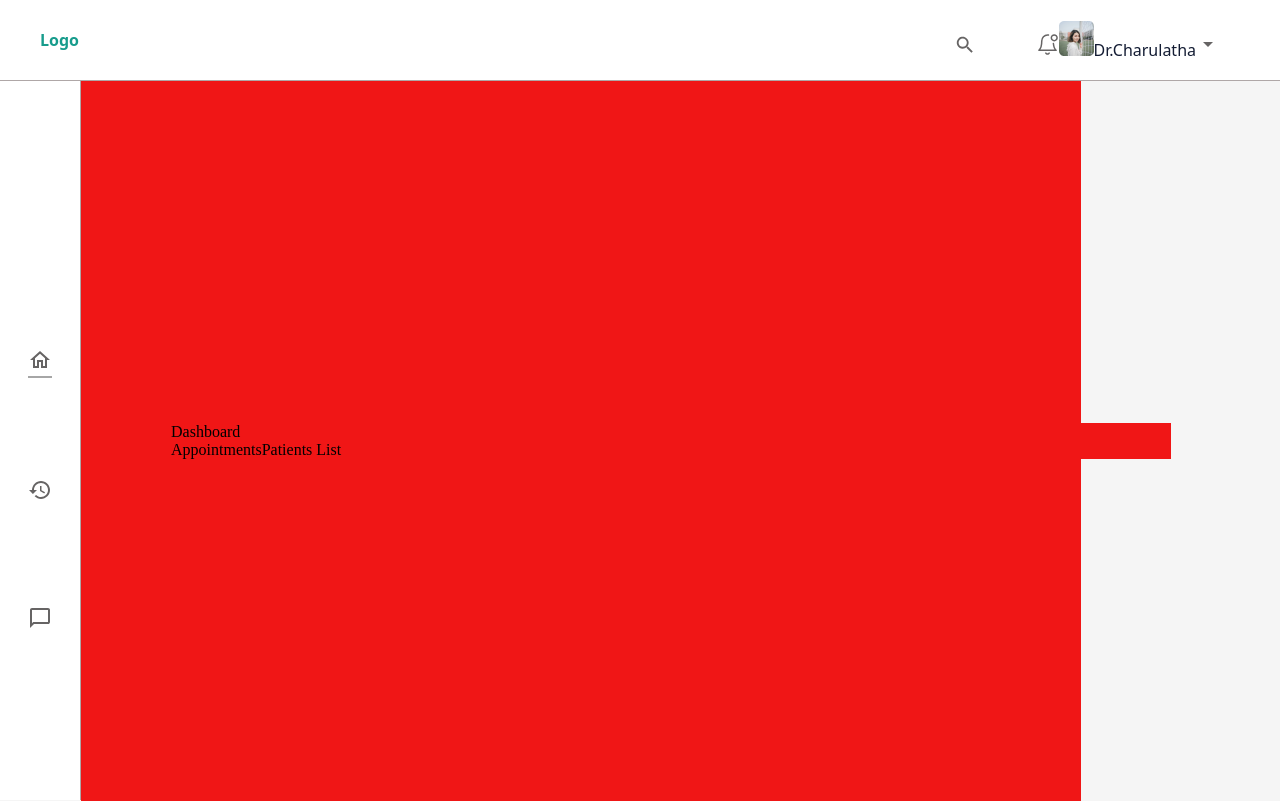
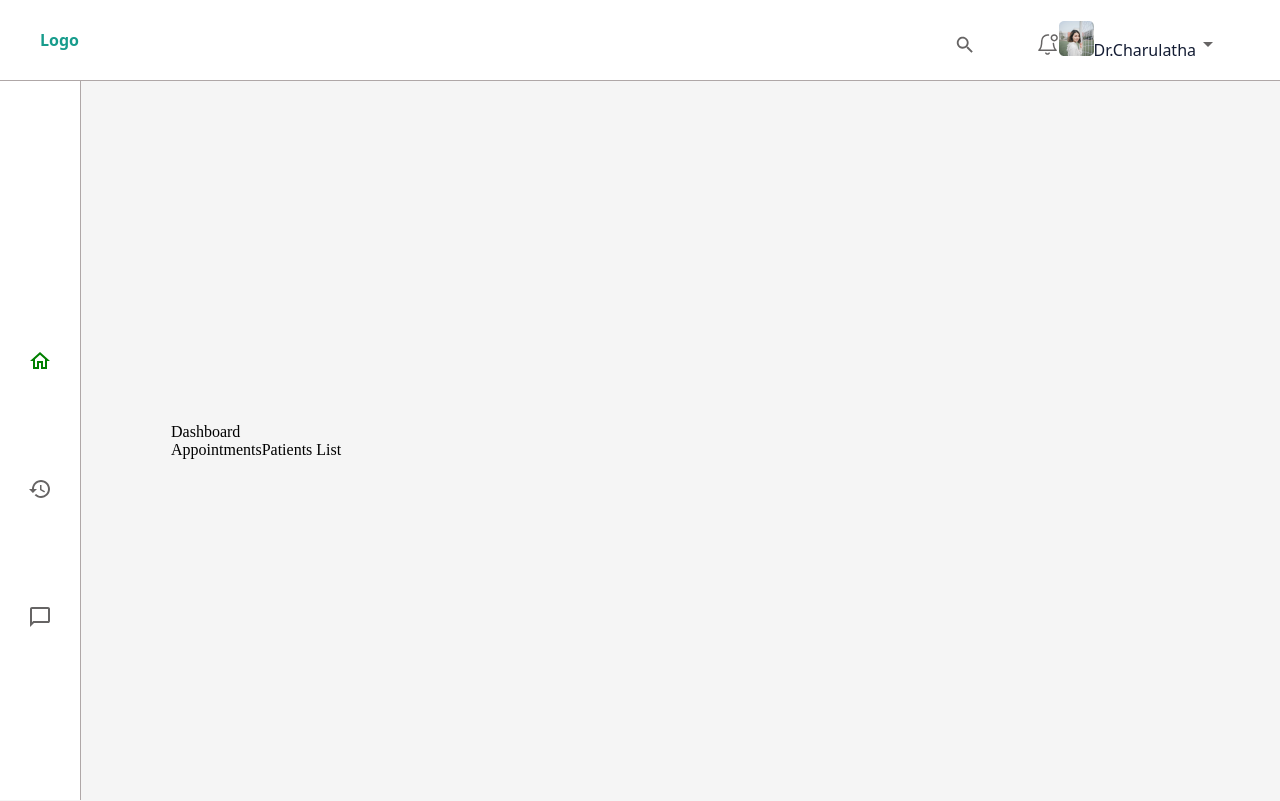
Before and after one commit to sachinabs/atre-helth-tech-in-react, a React (Create React App) app: page / in a window 1280 px wide. Built offline with nearby package versions, Linux system fonts and the light colour scheme.

Commit message:
animation page updated

```diff
--- a/src/components/left-navigation-with-view/LeftNavigationWithView.js
+++ b/src/components/left-navigation-with-view/LeftNavigationWithView.js
@@ -13,25 +13,38 @@ export default function LeftNavigationWithView() {
 
 
 
+
+    const [activator, SetActivator] = useState("home")
+
+    const clickHandler = (location) => {
+        SetActivator(location)
+    }
     return (
         <div className="main-view-container">
             <div className="left-navigation-bar">
                 <ul>
-                    <CustomLink to="/">
-                        <svg width="24" height="24" viewBox="0 0 24 24" fill="none" xmlns="http://www.w3.org/2000/svg">
-                            <path d="M12 5.69L17 10.19V18H15V12H9V18H7V10.19L12 5.69ZM12 3L2 12H5V20H11V14H13V20H19V12H22L12 3Z" fill="#666464" />
-                        </svg>
-                    </CustomLink>
-                    <CustomLink to="/history">
-                        <svg width="24" height="24" viewBox="0 0 24 24" fill="none" xmlns="http://www.w3.org/2000/svg">
-                            <path d="M13 3C10.6131 3 8.32387 3.94821 6.63604 5.63604C4.94821 7.32387 4 9.61305 4 12H1L4.89 15.89L4.96 16.03L9 12H6C6 8.13 9.13 5 13 5C16.87 5 20 8.13 20 12C20 15.87 16.87 19 13 19C11.07 19 9.32 18.21 8.06 16.94L6.64 18.36C7.47341 19.198 8.46449 19.8627 9.55606 20.3158C10.6476 20.769 11.8181 21.0015 13 21C15.3869 21 17.6761 20.0518 19.364 18.364C21.0518 16.6761 22 14.3869 22 12C22 9.61305 21.0518 7.32387 19.364 5.63604C17.6761 3.94821 15.3869 3 13 3ZM12 8V13L16.25 15.52L17.02 14.24L13.5 12.15V8H12Z" fill="#666464" />
-                        </svg>
-                    </CustomLink>
-                    <CustomLink to="/chat">
-                        <svg width="24" height="24" viewBox="0 0 24 24" fill="none" xmlns="http://www.w3.org/2000/svg">
-                            <path d="M2 22V4C2 3.45 2.196 2.979 2.588 2.587C2.97933 2.19567 3.45 2 4 2H20C20.55 2 21.021 2.19567 21.413 2.587C21.8043 2.979 22 3.45 22 4V16C22 16.55 21.8043 17.021 21.413 17.413C21.021 17.8043 20.55 18 20 18H6L2 22ZM4 17.175L5.175 16H20V4H4V17.175ZM4 4V17.175V4Z" fill="#666464" />
-                        </svg>
-                    </CustomLink>
+                    <li>
+                        <Link to="/" onClick={() => clickHandler("home")}>
+                            <svg className={activator === "home" ? " animate__animated animate__bounceIn" : ""} width="24" height="24" viewBox="0 0 24 24" fill="none" xmlns="http://www.w3.org/2000/svg">
+                                <path d="M12 5.69L17 10.19V18H15V12H9V18H7V10.19L12 5.69ZM12 3L2 12H5V20H11V14H13V20H19V12H22L12 3Z" fill={activator === "home" ? "green" : "#666464"} />
+                            </svg>
+                        </Link>
+                    </li>
+                    <li>
+                        <Link to="/history" onClick={() => clickHandler("history")}>
+                            <svg className={activator === "history" ? " animate__animated animate__bounceIn" : ""} width="24" height="24" viewBox="0 0 24 24" fill="none" xmlns="http://www.w3.org/2000/svg">
+                                <path d="M13 3C10.6131 3 8.32387 3.94821 6.63604 5.63604C4.94821 7.32387 4 9.61305 4 12H1L4.89 15.89L4.96 16.03L9 12H6C6 8.13 9.13 5 13 5C16.87 5 20 8.13 20 12C20 15.87 16.87 19 13 19C11.07 19 9.32 18.21 8.06 16.94L6.64 18.36C7.47341 19.198 8.46449 19.8627 9.55606 20.3158C10.6476 20.769 11.8181 21.0015 13 21C15.3869 21 17.6761 20.0518 19.364 18.364C21.0518 16.6761 22 14.3869 22 12C22 9.61305 21.0518 7.32387 19.364 5.63604C17.6761 3.94821 15.3869 3 13 3ZM12 8V13L16.25 15.52L17.02 14.24L13.5 12.15V8H12Z"
+                                    fill={activator === "history" ? "green" : "#666464"} />
+                            </svg>
+                        </Link>
+                    </li>
+                    <li>
+                        <Link to="/chat" onClick={() => clickHandler("chat")}>
+                            <svg width="24" height="24" viewBox="0 0 24 24" fill="none" xmlns="http://www.w3.org/2000/svg">
+                                <path d="M2 22V4C2 3.45 2.196 2.979 2.588 2.587C2.97933 2.19567 3.45 2 4 2H20C20.55 2 21.021 2.19567 21.413 2.587C21.8043 2.979 22 3.45 22 4V16C22 16.55 21.8043 17.021 21.413 17.413C21.021 17.8043 20.55 18 20 18H6L2 22ZM4 17.175L5.175 16H20V4H4V17.175ZM4 4V17.175V4Z" fill={activator === "chat" ? "green" : "#666464"} />
+                            </svg>
+                        </Link>
+                    </li>
                 </ul>
             </div>
             <div className="view">
@@ -44,18 +57,3 @@ export default function LeftNavigationWithView() {
         </div>
     )
 }
-
-
-function CustomLink({ to, children, ...props }) {
-    const [activator, SetActivator] = useState(false)
-    const resolvedPath = useResolvedPath(to);
-    const isActive = useMatch({ path: resolvedPath.pathname, end: true })
-    return (
-        <li className={isActive ? "active animate__animated animate__bounceIn" : ""}>
-            <Link to={to}{...props}>
-                {children}
-            </Link>
-        </li>
-
-    )
-}
--- a/src/components/pages/home/HomeStyles.css
+++ b/src/components/pages/home/HomeStyles.css
@@ -9,5 +9,5 @@
 
 .view {
     width: 1000px;
-    background-color: rgb(240, 22, 22);
+    /* background-color: rgb(240, 22, 22); */
 }
```
Also changed, not shown: 1 other file (tests, documents, lock files or other folders).
